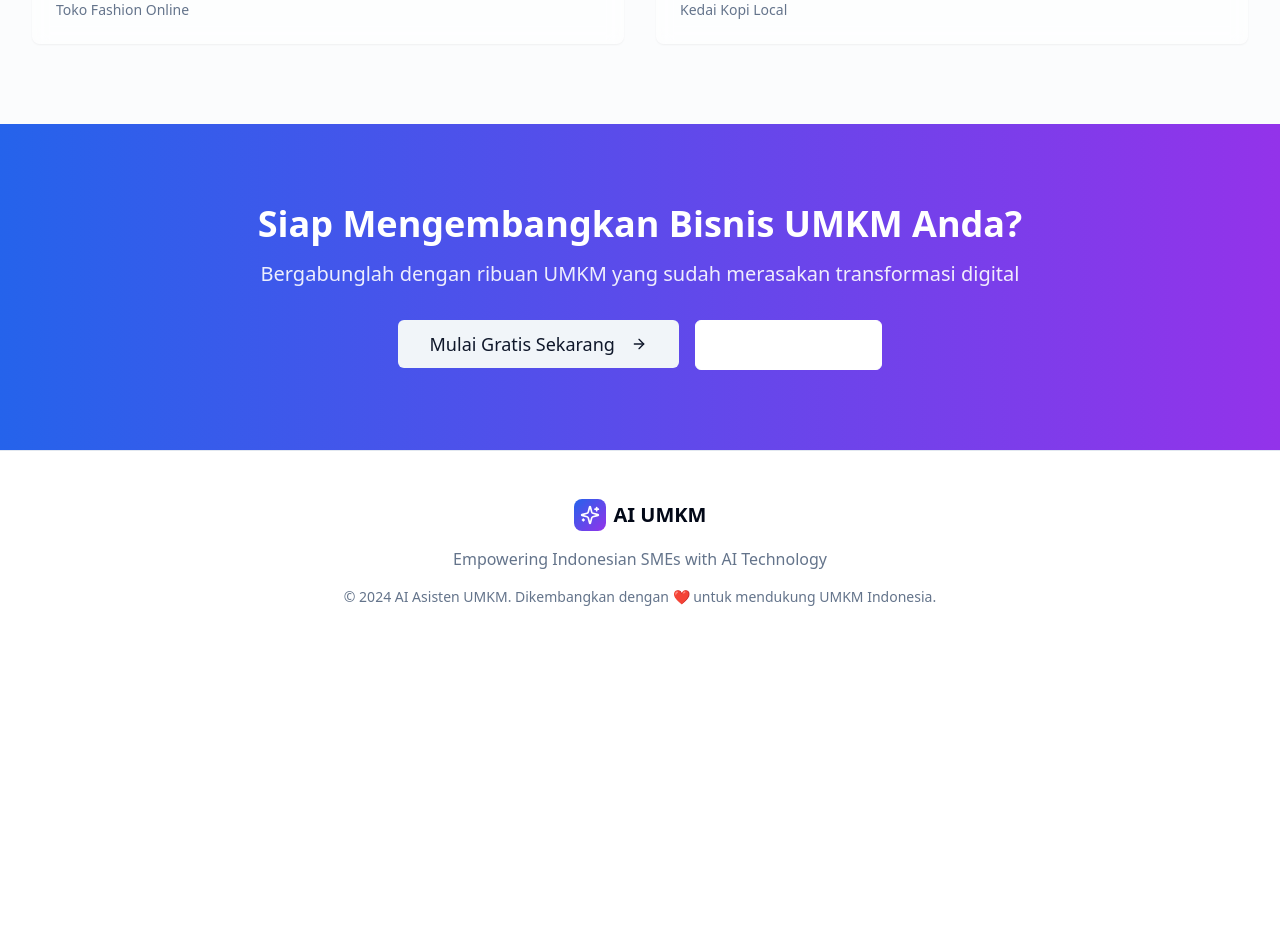
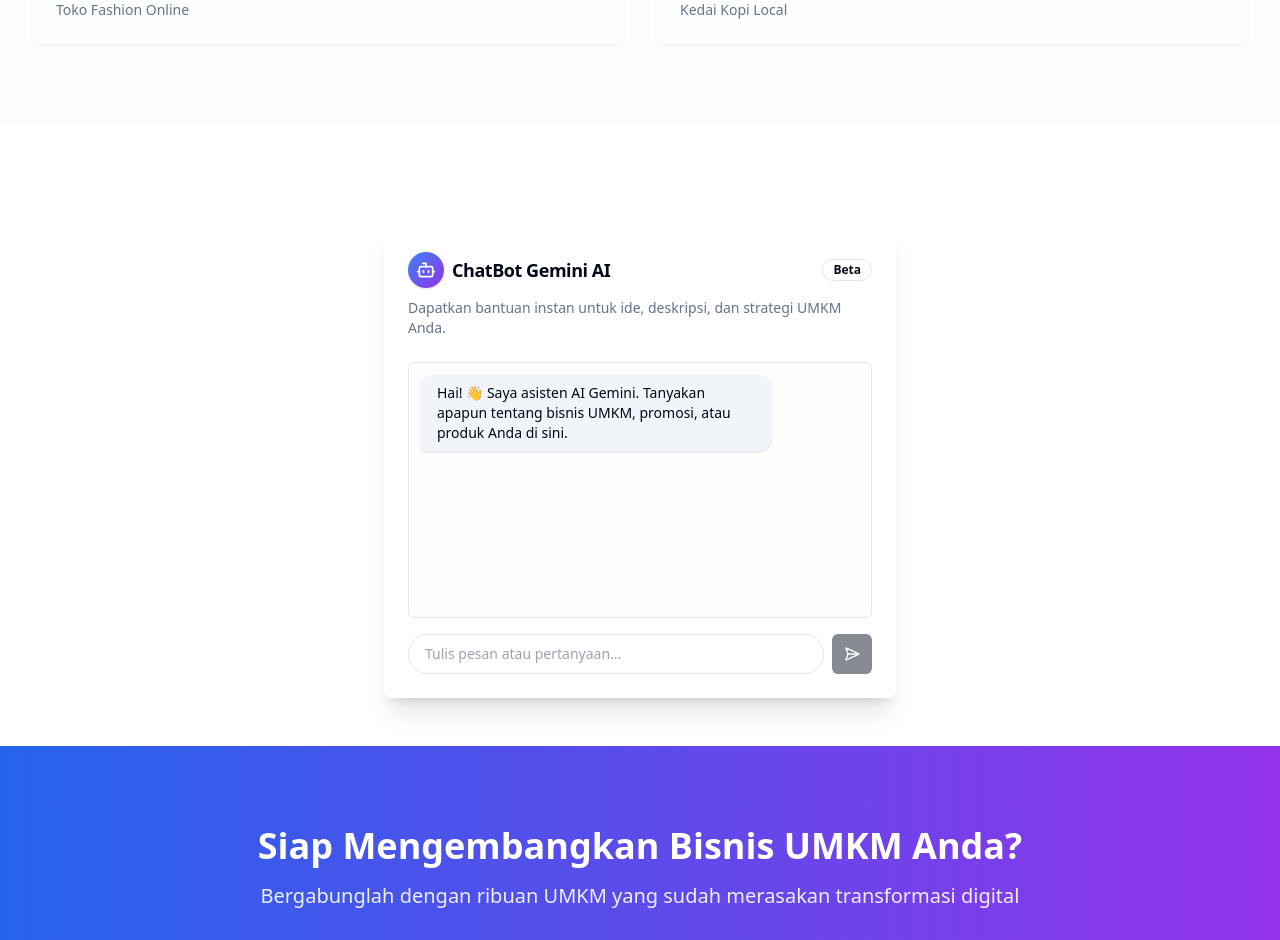
Before and after one commit to Falzz1010/umkm-ai-spark, a React (Vite) app: page / in a window 1280 px wide. Shown: the part 2243-3183 px from the top of the page. Before the commit the page ends 2898 px from the top, so only its background shows below. Built offline with nearby package versions, Linux system fonts and the light colour scheme.

Commit message:
Fix landing page and add Gemini chatbot
Improved the landing page UI/UX and integrated a chatbot powered by Gemini AI.

```diff
--- /dev/null
+++ b/src/components/landing/LandingChatbot.tsx
@@ -0,0 +1,132 @@
+
+import React, { useState, useRef } from "react";
+import { Button } from "@/components/ui/button";
+import { Card, CardHeader, CardTitle, CardContent } from "@/components/ui/card";
+import { Badge } from "@/components/ui/badge";
+import { Bot, SendHorizontal, Loader2 } from "lucide-react";
+
+interface ChatMessage {
+  sender: "user" | "ai";
+  content: string;
+}
+
+export function LandingChatbot() {
+  const [messages, setMessages] = useState<ChatMessage[]>([
+    {
+      sender: "ai",
+      content:
+        "Hai! 👋 Saya asisten AI Gemini. Tanyakan apapun tentang bisnis UMKM, promosi, atau produk Anda di sini.",
+    },
+  ]);
+  const [input, setInput] = useState("");
+  const [loading, setLoading] = useState(false);
+  const messagesEndRef = useRef<HTMLDivElement>(null);
+
+  const sendMessage = async (e?: React.FormEvent) => {
+    e?.preventDefault();
+    if (!input.trim()) return;
+
+    const newMessages = [
+      ...messages,
+      { sender: "user", content: input },
+    ];
+    setMessages(newMessages);
+    setInput("");
+    setLoading(true);
+
+    try {
+      const res = await fetch("/functions/v1/gemini-ai", {
+        method: "POST",
+        headers: {
+          "Content-Type": "application/json",
+        },
+        body: JSON.stringify({
+          prompt: input,
+          type: "", // tipe default buat chat bebas
+        }),
+      });
+      const data = await res.json();
+      setMessages((prev) => [
+        ...prev,
+        {
+          sender: "ai",
+          content: data.generatedText ||
+            "Maaf, saya belum dapat menjawab saat ini. Coba lagi nanti.",
+        },
+      ]);
+    } catch (err) {
+      setMessages((prev) => [
+        ...prev,
+        {
+          sender: "ai",
+          content: "Terjadi kesalahan, coba lagi nanti.",
+        },
+      ]);
+    } finally {
+      setLoading(false);
+      setTimeout(() => {
+        messagesEndRef.current?.scrollIntoView({ behavior: "smooth" });
+      }, 200);
+    }
+  };
+
+  return (
+    <div className="mt-14 max-w-lg mx-auto w-full">
+      <Card className="bg-background/80 border-0 shadow-xl">
+        <CardHeader>
+          <div className="flex items-center gap-2 mb-1">
+            <span className="inline-flex items-center justify-center w-9 h-9 rounded-full bg-gradient-to-br from-blue-500 to-purple-600 shadow">
+              <Bot className="w-5 h-5 text-white" />
+            </span>
+            <CardTitle className="text-lg">ChatBot Gemini AI</CardTitle>
+            <Badge variant="outline" className="ml-auto text-xs">Beta</Badge>
+          </div>
+          <p className="text-sm text-muted-foreground">
+            Dapatkan bantuan instan untuk ide, deskripsi, dan strategi UMKM Anda.
+          </p>
+        </CardHeader>
+        <CardContent>
+          <div className="h-64 max-h-80 overflow-y-auto rounded-md border bg-muted/20 p-3 space-y-3 transition-colors"
+            style={{ scrollbarWidth: "thin" }}
+          >
+            {messages.map((msg, idx) => (
+              <div key={idx} className={`flex ${msg.sender === "user" ? "justify-end" : "justify-start"}`}>
+                <div
+                  className={`px-4 py-2 rounded-xl max-w-[80%] text-sm ${
+                    msg.sender === "user"
+                      ? "bg-indigo-600 text-white"
+                      : "bg-muted text-foreground"
+                  } ${msg.sender === "ai" ? "rounded-bl-sm" : "rounded-br-sm"} shadow`}
+                >
+                  {msg.content}
+                </div>
+              </div>
+            ))}
+            <div ref={messagesEndRef} />
+          </div>
+          <form onSubmit={sendMessage} className="mt-4 flex gap-2">
+            <input
+              value={input}
+              onChange={(e) => setInput(e.target.value)}
+              placeholder="Tulis pesan atau pertanyaan..."
+              disabled={loading}
+              className="flex-1 bg-background rounded-full px-4 py-2 border border-border focus:outline-none focus:ring-2 focus:ring-blue-500 text-sm transition"
+              autoFocus={false}
+            />
+            <Button
+              type="submit"
+              size="icon"
+              disabled={loading || !input.trim()}
+              className="flex-shrink-0"
+              aria-label="Kirim"
+            >
+              {loading ? <Loader2 className="animate-spin w-5 h-5" /> : <SendHorizontal className="w-5 h-5" />}
+            </Button>
+          </form>
+        </CardContent>
+      </Card>
+    </div>
+  );
+}
+
+export default LandingChatbot;
--- a/src/pages/Index.tsx
+++ b/src/pages/Index.tsx
@@ -6,6 +6,7 @@ import { Badge } from '@/components/ui/badge';
 import { Bot, Package, TrendingUp, Users, ChartBar, Sparkles, ArrowRight, Check, Star } from 'lucide-react';
 import { useAuth } from '@/hooks/useAuth';
 import { ThemeToggle } from '@/components/theme/ThemeToggle';
+import { LandingChatbot } from "@/components/landing/LandingChatbot";
 
 export default function Index() {
   const navigate = useNavigate();
@@ -69,7 +70,7 @@ export default function Index() {
   ];
 
   return (
-    <div className="min-h-screen bg-background">
+    <div className="min-h-screen bg-background text-foreground">
       {/* Navigation */}
       <nav className="border-b bg-background/95 backdrop-blur supports-[backdrop-filter]:bg-background/60 sticky top-0 z-50">
         <div className="max-w-7xl mx-auto px-4 sm:px-6 lg:px-8">
@@ -102,7 +103,7 @@ export default function Index() {
 
       {/* Hero Section */}
       <section className="relative py-20 lg:py-32 overflow-hidden">
-        <div className="absolute inset-0 bg-gradient-to-br from-blue-50/50 via-indigo-50/30 to-purple-50/50 dark:from-blue-950/20 dark:via-indigo-950/10 dark:to-purple-950/20"></div>
+        <div className="absolute inset-0 bg-gradient-to-br from-blue-50/50 via-indigo-50/30 to-purple-50/50 dark:from-blue-950/20 dark:via-indigo-950/10 dark:to-purple-950/20 transition-colors"></div>
         <div className="relative max-w-7xl mx-auto px-4 sm:px-6 lg:px-8">
           <div className="text-center max-w-4xl mx-auto">
             <Badge variant="secondary" className="mb-4">
@@ -145,7 +146,7 @@ export default function Index() {
       </section>
 
       {/* Features Section */}
-      <section className="py-20 bg-muted/30">
+      <section className="py-20 bg-muted/30 transition-colors">
         <div className="max-w-7xl mx-auto px-4 sm:px-6 lg:px-8">
           <div className="text-center mb-16">
             <Badge variant="outline" className="mb-4">
@@ -180,7 +181,7 @@ export default function Index() {
       </section>
 
       {/* Benefits Section */}
-      <section className="py-20">
+      <section className="py-20 transition-colors">
         <div className="max-w-7xl mx-auto px-4 sm:px-6 lg:px-8">
           <div className="grid grid-cols-1 lg:grid-cols-2 gap-12 items-center">
             <div>
@@ -243,7 +244,7 @@ export default function Index() {
       </section>
 
       {/* Testimonials */}
-      <section className="py-20 bg-muted/30">
+      <section className="py-20 bg-muted/30 transition-colors">
         <div className="max-w-7xl mx-auto px-4 sm:px-6 lg:px-8">
           <div className="text-center mb-16">
             <Badge variant="outline" className="mb-4">
@@ -278,6 +279,11 @@ export default function Index() {
         </div>
       </section>
 
+      {/* Chatbot Gemini AI (Baru Ditambahkan Dibawah Testimoni) */}
+      <section className="py-12 transition-colors">
+        <LandingChatbot />
+      </section>
+
       {/* CTA Section */}
       <section className="py-20 relative overflow-hidden">
         <div className="absolute inset-0 bg-gradient-to-r from-blue-600 to-purple-600"></div>
@@ -301,7 +307,7 @@ export default function Index() {
       </section>
 
       {/* Footer */}
-      <footer className="bg-background border-t py-12">
+      <footer className="bg-background border-t py-12 transition-colors">
         <div className="max-w-7xl mx-auto px-4 text-center">
           <div className="flex items-center justify-center space-x-2 mb-4">
             <div className="w-8 h-8 bg-gradient-to-br from-blue-600 to-purple-600 rounded-lg flex items-center justify-center">
```
